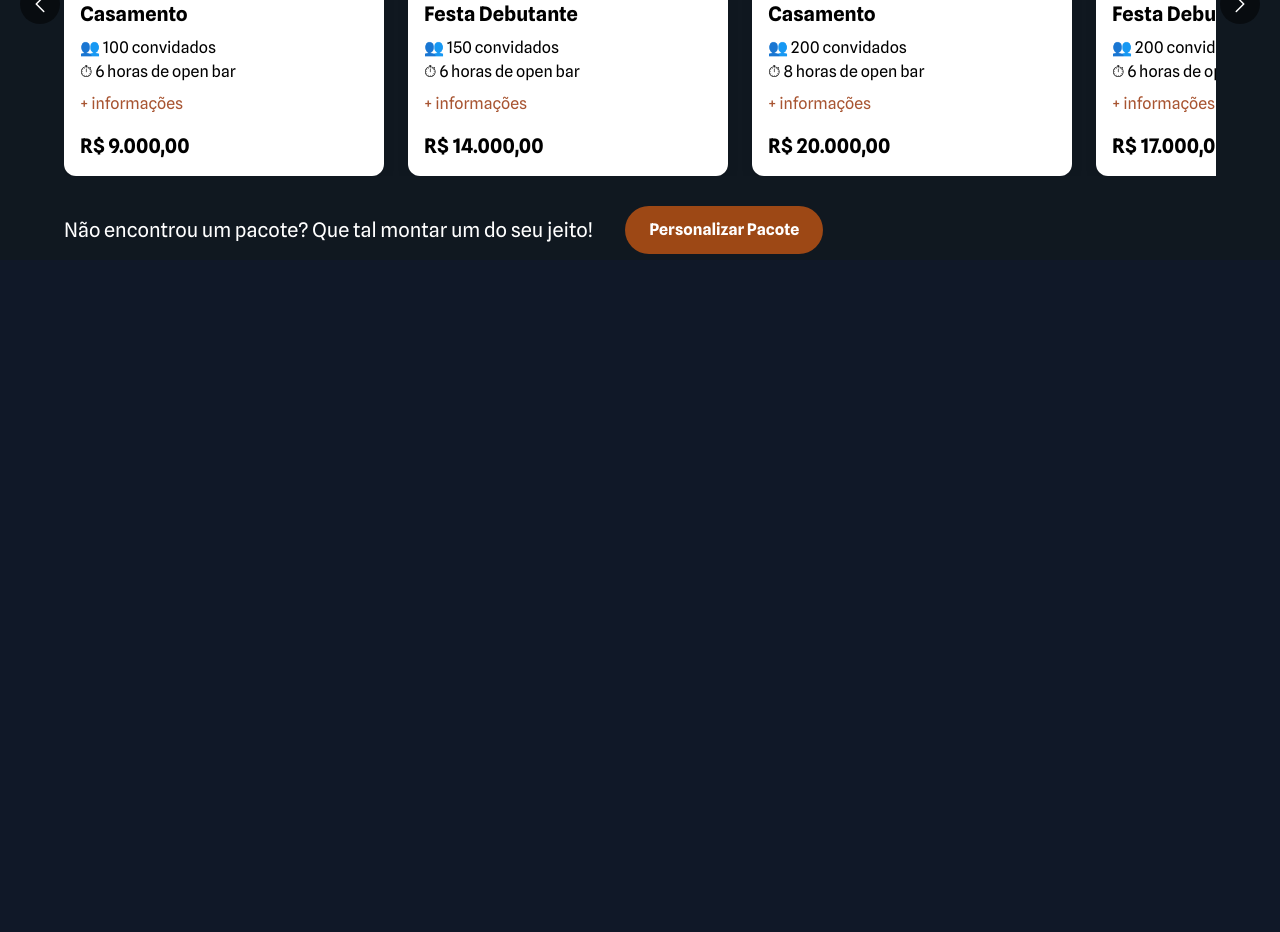
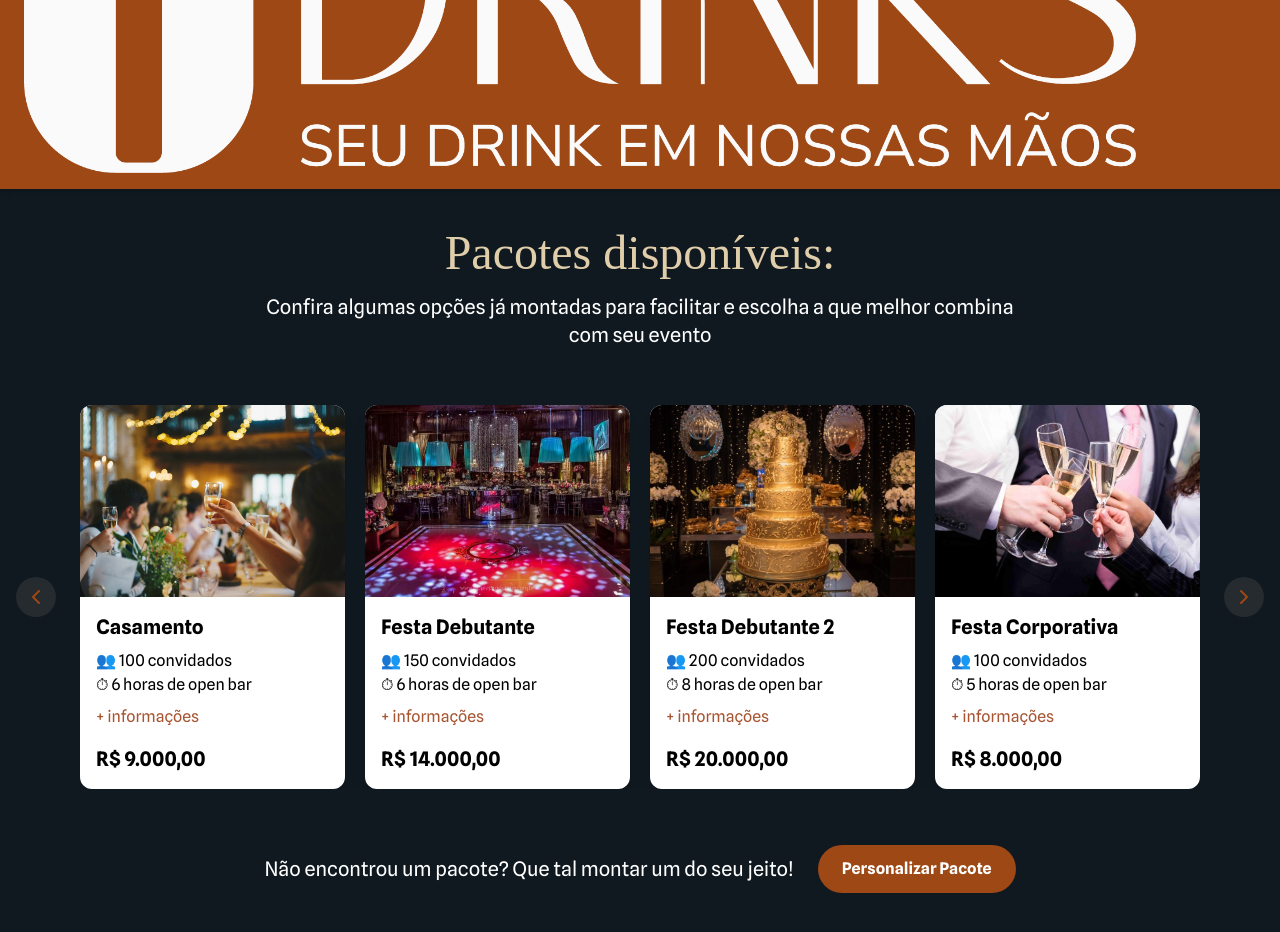
Before and after one commit to almeidagabriel01/C317, a Next.js app: page /pacotes in a window 1280 px wide. Shown: the part 380-1312 px from the top of the page. Before the commit the page ends 800 px from the top, so only its background shows below. Built offline with nearby package versions, Linux system fonts and the light colour scheme; sample sign-in values are in the browser's storage; a web font is replaced by a local one.

Commit message:
Ajustando carousel e deixando a rota privada

```diff
--- a/src/app/cadastro/page.jsx
+++ b/src/app/cadastro/page.jsx
@@ -3,7 +3,7 @@
 import { useState, useEffect } from "react";
 import { useRouter } from "next/navigation";
 import AuthLayout from "@/components/auth/AuthLayout";
-import FloatingLabelInput from "@/components/Input/Input";
+import FloatingLabelInput from "@/components/input/Input";
 import { registerUser } from "@/services/api";
 import { useAuth } from "@/context/AuthContext";
 import { toast } from 'react-toastify';
--- a/src/app/login/page.jsx
+++ b/src/app/login/page.jsx
@@ -3,7 +3,7 @@
 import { useState, useEffect } from "react";
 import { useRouter } from "next/navigation";
 import AuthLayout from "@/components/auth/AuthLayout";
-import FloatingLabelInput from "@/components/Input/Input";
+import FloatingLabelInput from "@/components/input/Input";
 import { useAuth } from "@/context/AuthContext";
 
 export default function Login() {
--- a/src/app/pacotes/page.jsx
+++ b/src/app/pacotes/page.jsx
@@ -1,11 +1,23 @@
 "use client";
 
-import { useRef } from "react";
-import { ChevronLeftIcon, ChevronRightIcon } from "@heroicons/react/24/solid";
-import Navbar from "../../components/home/Navbar";
+import { useEffect } from "react";
+import { motion } from "framer-motion";
+import { useRouter } from "next/navigation";
+import { toast } from "react-toastify";
+import Navbar from "@/components/Navbar/Navbar";
 import { useAuth } from "@/context/AuthContext";
-import Image from "next/image";
-import { useRouter } from "next/navigation";
+import HeaderSection from "@/components/pacotes/HeaderSection";
+import PackagesCarousel from "@/components/pacotes/PackagesCarousel";
+import CustomizeSection from "@/components/pacotes/CustomizeSection";
+
+const fadeVariants = {
+  hidden: { opacity: 0, y: 50 },
+  visible: {
+    opacity: 1,
+    y: 0,
+    transition: { duration: 0.8, ease: "easeOut" },
+  },
+};
 
 const packages = [
   {
@@ -20,21 +32,14 @@ const packages = [
     guests: 150,
     hours: 6,
     price: "R$ 14.000,00",
-    image: "debutante2.jpeg",
+    image: "debutante1.jpg",
   },
   {
-    title: "Casamento",
+    title: "Festa Debutante 2",
     guests: 200,
     hours: 8,
     price: "R$ 20.000,00",
-    image: "casamento1.jpg",
-  },
-  {
-    title: "Festa Debutante",
-    guests: 200,
-    hours: 6,
-    price: "R$ 17.000,00",
-    image: "debutante1.jpg",
+    image: "debutante2.jpeg",
   },
   {
     title: "Festa Corporativa",
@@ -43,116 +48,65 @@ const packages = [
     price: "R$ 8.000,00",
     image: "corporativa.jpg",
   },
+  {
+    title: "Festa Corporativa 2",
+    guests: 120,
+    hours: 7,
+    price: "R$ 9.000,00",
+    image: "corporativa.jpg",
+  },
 ];
 
-export default function PackagesSection() {
+export default function PackagesPage() {
   const { user, isAuthenticated, logout, loading } = useAuth();
-  const carouselRef = useRef(null);
   const router = useRouter();
 
-  const handleNext = () => {
-    router.push("/personalizar");
-  };
+  useEffect(() => {
+    // Verificar se o usuário está autenticado
+    if (!loading && !isAuthenticated) {
+      toast.warning('Você precisa estar logado para acessar os pacotes.');
+      router.push('/login');
+    }
+  }, [isAuthenticated, loading, router]);
 
-  const scrollLeft = () => {
-    carouselRef.current.scrollBy({ left: -300, behavior: "smooth" });
-  };
+  // Mostrar um loader enquanto verifica autenticação
+  if (loading) {
+    return (
+      <div className="flex flex-col min-h-screen bg-[#101820] text-white justify-center items-center">
+        <Navbar isAuthenticated={false} />
+        <div className="flex-grow flex items-center justify-center">
+          <p className="text-xl">Carregando...</p>
+        </div>
+      </div>
+    );
+  }
 
-  const scrollRight = () => {
-    carouselRef.current.scrollBy({ left: 300, behavior: "smooth" });
-  };
+  // Se não estiver autenticado, não renderiza o conteúdo
+  if (!isAuthenticated) {
+    return null;
+  }
 
   return (
-    <div className="bg-[#101820] text-white ">
+    <div className="flex flex-col min-h-screen bg-[#101820] text-white">
       <Navbar isAuthenticated={isAuthenticated} user={user} onLogout={logout} />
-      {/* Título e subtítulo */}
-      <h1
-        className="text-3xl md:text-4xl lg:text-5xl ml-16 mb-4 font-croissant m-8"
-        style={{ color: "#E0CEAA" }}
-      >
-        Pacotes disponíveis:
-      </h1>
-      <p className="text-lg md:text-xl m-8 ml-16">
-        Confira algumas opções já montadas para facilitar e escolha a que melhor
-        combina com seu evento
-      </p>
 
-      {/* Carrossel */}
-      <div className="relative no-scrollbar">
-        <button
-          onClick={scrollLeft}
-          className="absolute left-0 top-1/2 transform -translate-y-1/2 z-10 bg-black/50 p-2 rounded-full m-5"
+      <main className="flex-grow flex flex-col">
+        <motion.div
+          initial="hidden"
+          whileInView="visible"
+          viewport={{ once: true, amount: 0.2 }}
+          variants={fadeVariants}
+          className="flex-grow flex flex-col"
         >
-          <ChevronLeftIcon className="h-6 w-6 text-white" />
-        </button>
+          <HeaderSection />
 
-        <div
-          ref={carouselRef}
-          className="flex overflow-x-auto gap-6 scroll-smooth snap-x snap-mandatory mt-8 mb-8 ml-16 mr-16"
-          style={{
-            scrollbarWidth: "none", // Firefox
-            msOverflowStyle: "none", // Internet Explorer 10+
-          }}
-        >
-          {/* Chrome, Safari e outros navegadores baseados em WebKit */}
-          <style>
-            {`
-                div::-webkit-scrollbar {
-                    display: none;
-                }
-            `}
-          </style>
+          <div className="flex-grow flex items-center justify-center my-4">
+            <PackagesCarousel packages={packages} />
+          </div>
 
-          {packages.map((pkg, index) => (
-            <div
-              key={index}
-              className="bg-white text-black rounded-xl overflow-hidden shadow-lg min-w-[280px] md:min-w-[320px] snap-start"
-            >
-              <Image
-                src={`/assets/${pkg.image}`}
-                alt={pkg.title}
-                width={320}
-                height={200}
-                className="w-full h-48 object-cover"
-              />
-
-              <div className="p-4">
-                <h3 className="text-xl font-semibold mb-2">{pkg.title}</h3>
-                <p className="flex items-center gap-2">
-                  <span>👥 {pkg.guests} convidados</span>
-                </p>
-                <p className="flex items-center gap-2">
-                  <span>⏱ {pkg.hours} horas de open bar</span>
-                </p>
-                <p className="text-[#a85532] mt-2 mb-4 cursor-pointer hover:underline">
-                  + informações
-                </p>
-                <p className="text-xl font-bold">{pkg.price}</p>
-              </div>
-            </div>
-          ))}
-        </div>
-
-        <button
-          onClick={scrollRight}
-          className="absolute right-0 top-1/2 transform -translate-y-1/2 z-10 bg-black/50 p-2 rounded-full m-5"
-        >
-          <ChevronRightIcon className="h-6 w-6 text-white" />
-        </button>
-      </div>
-
-      {/* Botão de personalizar */}
-      <div className="flex flex-row items-center mt-10">
-        <p className="text-xl mb-4 ml-16 mr-8 ">
-          Não encontrou um pacote? Que tal montar um do seu jeito!
-        </p>
-        <button
-          onClick={handleNext}
-          className="bg-[#9D4815] hover:bg-[#924d2b] text-white font-bold py-3 -mt-4 px-6 rounded-full transition-all"
-        >
-          Personalizar Pacote
-        </button>
-      </div>
+          <CustomizeSection />
+        </motion.div>
+      </main>
     </div>
   );
 }
--- /dev/null
+++ b/src/components/pacotes/CustomizeSection.jsx
@@ -0,0 +1,27 @@
+"use client";
+
+import { useRouter } from "next/navigation";
+
+const CustomizeSection = () => {
+  const router = useRouter();
+
+  const handleNext = () => {
+    router.push("/personalizar");
+  };
+
+  return (
+    <div className="flex flex-col md:flex-row items-center justify-center gap-6 py-10 px-4 md:px-16">
+      <p className="text-xl text-center md:text-left">
+        Não encontrou um pacote? Que tal montar um do seu jeito!
+      </p>
+      <button
+        onClick={handleNext}
+        className="bg-[#9D4815] hover:bg-[#924d2b] text-white font-bold py-3 px-6 rounded-full transition-all"
+      >
+        Personalizar Pacote
+      </button>
+    </div>
+  );
+};
+
+export default CustomizeSection;
--- /dev/null
+++ b/src/components/pacotes/HeaderSection.jsx
@@ -0,0 +1,20 @@
+"use client";
+
+const HeaderSection = () => {
+  return (
+    <div className="text-center px-4 py-8 md:py-10">
+      <h1
+        className="text-3xl md:text-4xl lg:text-5xl font-croissant mb-4"
+        style={{ color: "#E0CEAA" }}
+      >
+        Pacotes disponíveis:
+      </h1>
+      <p className="text-lg md:text-xl max-w-3xl mx-auto">
+        Confira algumas opções já montadas para facilitar e escolha a que melhor
+        combina com seu evento
+      </p>
+    </div>
+  );
+};
+
+export default HeaderSection;
--- /dev/null
+++ b/src/components/pacotes/PackagesCarousel.jsx
@@ -0,0 +1,122 @@
+"use client";
+
+import { useEffect, useState, useRef } from "react";
+import { Swiper, SwiperSlide } from "swiper/react";
+import { Navigation } from "swiper/modules";
+import Image from "next/image";
+
+import "swiper/css";
+import "swiper/css/navigation";
+
+const PackagesCarousel = ({ packages }) => {
+  const [slidesPerView, setSlidesPerView] = useState(4);
+  const [prevEl, setPrevEl] = useState(null);
+  const [nextEl, setNextEl] = useState(null);
+
+  // Ajusta slidesPerView conforme largura
+  useEffect(() => {
+    const updateSlides = () => {
+      const w = window.innerWidth;
+      if (w < 640) setSlidesPerView(1);
+      else if (w < 768) setSlidesPerView(2);
+      else if (w < 1024) setSlidesPerView(3);
+      else setSlidesPerView(4);
+    };
+    updateSlides();
+    window.addEventListener("resize", updateSlides);
+    return () => window.removeEventListener("resize", updateSlides);
+  }, []);
+
+  // Só ativa loop quando realmente há mais slides que o slidesPerView
+  const loopEnabled = packages.length > slidesPerView;
+
+  return (
+    <div className="relative overflow-hidden px-4">
+      <div className="max-w-screen-2xl mx-auto px-16 relative">
+        <Swiper
+          modules={[Navigation]}
+          spaceBetween={20}
+          slidesPerView={slidesPerView}
+          loop={loopEnabled}
+          centerInsufficientSlides={true}
+          navigation={{ prevEl, nextEl }}
+          onInit={(swiper) => {
+            swiper.params.navigation.prevEl = prevEl;
+            swiper.params.navigation.nextEl = nextEl;
+            swiper.navigation.init();
+            swiper.navigation.update();
+          }}
+          className="py-4"
+        >
+          {packages.map((pkg, idx) => (
+            <SwiperSlide key={idx} className="flex justify-center">
+              <div className="cursor-pointer bg-white text-black rounded-xl overflow-hidden shadow-lg w-full">
+                <div className="relative w-full h-48">
+                  <Image
+                    src={`/assets/${pkg.image}`}
+                    alt={pkg.title}
+                    fill
+                    priority
+                    sizes="(min-width:1024px) 25vw, (min-width:768px) 33vw, (min-width:640px) 50vw, 100vw"
+                    className="object-cover"
+                  />
+                </div>
+                <div className="p-4">
+                  <h3 className="text-xl font-semibold mb-2">{pkg.title}</h3>
+                  <p className="flex items-center gap-2">
+                    <span>👥 {pkg.guests} convidados</span>
+                  </p>
+                  <p className="flex items-center gap-2">
+                    <span>⏱ {pkg.hours} horas de open bar</span>
+                  </p>
+                  <p className="text-[#a85532] mt-2 mb-4 cursor-pointer hover:underline">
+                    + informações
+                  </p>
+                  <p className="text-xl font-bold">{pkg.price}</p>
+                </div>
+              </div>
+            </SwiperSlide>
+          ))}
+        </Swiper>
+
+        {/* seta esquerda */}
+        <div
+          ref={(el) => setPrevEl(el)}
+          className="swiper-button-prev-custom hidden sm:flex"
+          style={{
+            position: "absolute",
+            left: 0,
+            top: "50%",
+            transform: "translateY(-50%)",
+            zIndex: 10,
+            cursor: "pointer",
+          }}
+        >
+          <svg width="24" height="24" viewBox="0 0 24 24" fill="none">
+            <path d="M15 18L9 12L15 6" stroke="#9D4815" strokeWidth="2" strokeLinecap="round" strokeLinejoin="round" />
+          </svg>
+        </div>
+
+        {/* seta direita */}
+        <div
+          ref={(el) => setNextEl(el)}
+          className="swiper-button-next-custom hidden sm:flex"
+          style={{
+            position: "absolute",
+            right: 0,
+            top: "50%",
+            transform: "translateY(-50%)",
+            zIndex: 10,
+            cursor: "pointer",
+          }}
+        >
+          <svg width="24" height="24" viewBox="0 0 24 24" fill="none">
+            <path d="M9 6L15 12L9 18" stroke="#9D4815" strokeWidth="2" strokeLinecap="round" strokeLinejoin="round" />
+          </svg>
+        </div>
+      </div>
+    </div>
+  );
+};
+
+export default PackagesCarousel;
--- a/src/context/AuthContext.jsx
+++ b/src/context/AuthContext.jsx
@@ -7,7 +7,7 @@ import { toast } from 'react-toastify';
 
 const AuthContext = createContext(null);
 
-const PRIVATE_ROUTES = ['/orcamento', '/profile', '/pagamento', '/personalizar'];
+const PRIVATE_ROUTES = ['/orcamento', '/profile', '/pagamento', '/personalizar', '/pacotes'];
 
 export const AuthProvider = ({ children }) => {
   const [user, setUser] = useState(null);
```
Also changed, not shown: public/assets/casamento1.jpg (deleted).
